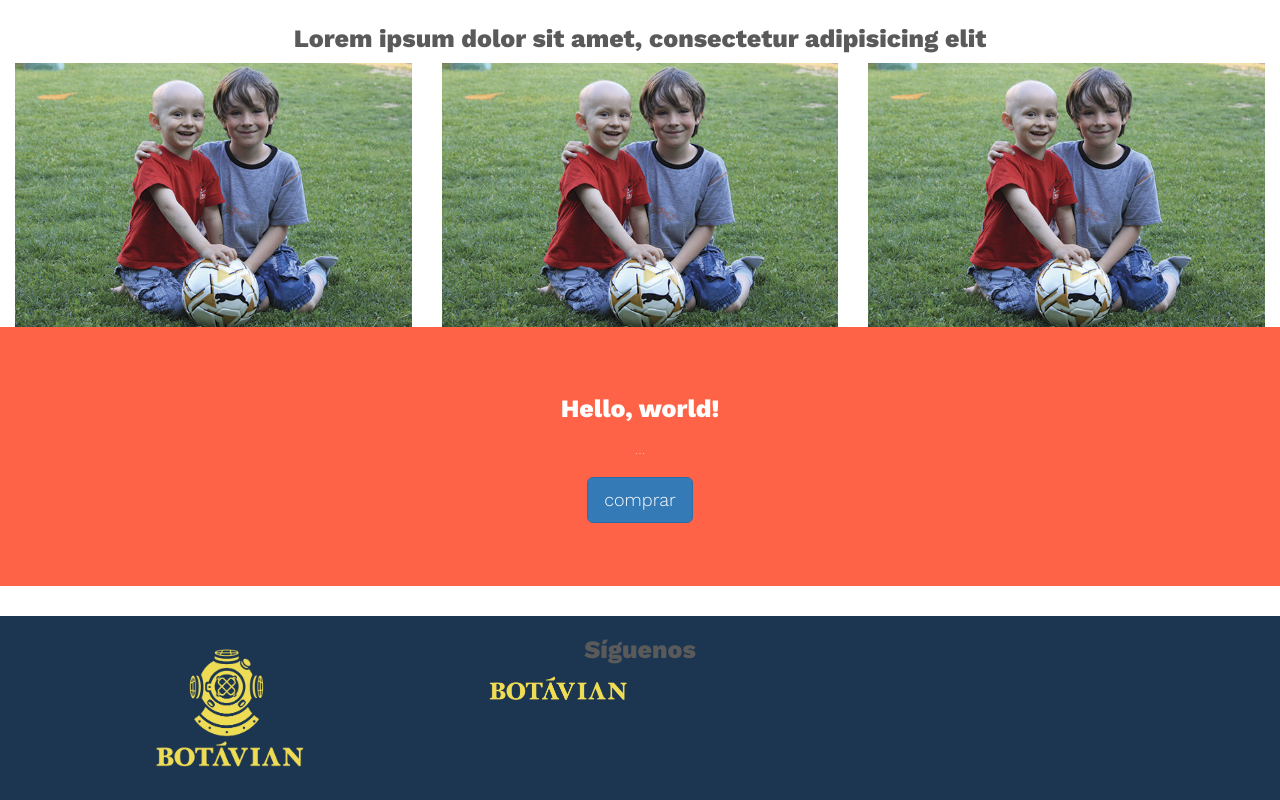
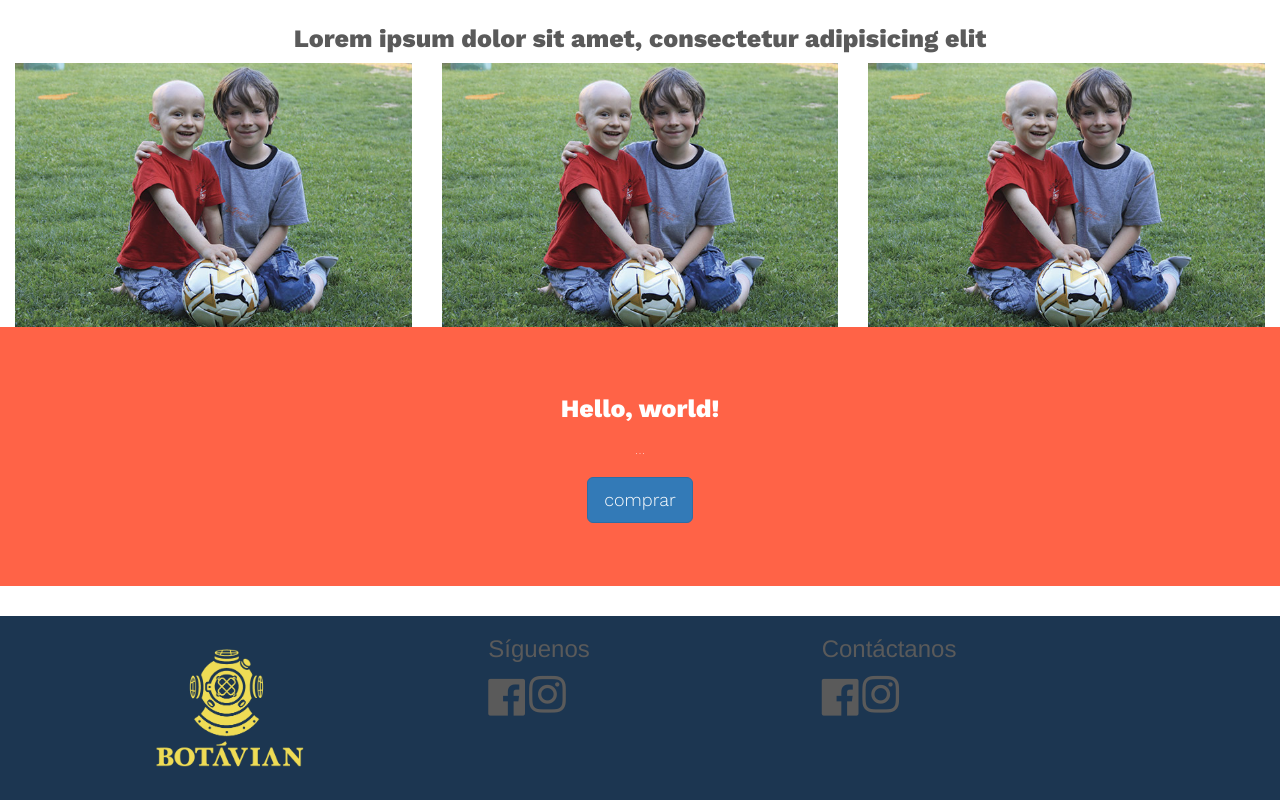
Before and after one commit to fqcerda/proyecto_final, a plain HTML site: page index.html in a window 1280 px wide. Shown: the part 535-1335 px from the top of the page. Drawn offline with nearby package versions, Linux system fonts and the light colour scheme.

Commit message:
avance 27 nov

```diff
--- a/index.html
+++ b/index.html
@@ -128,8 +128,14 @@
 				<a><img class="logo_footer" src="assets/images/botavian_logo_footer.png" alt=""></a>
 			</div>
 			<div class="col-md-4 col-xs-12">
-				<h2>Síguenos</h2>
-				<img class="logo" src="assets/images/botavian_logo.png" alt="">
+				<h3>Síguenos</h3>
+				<i class="fab fa-facebook fa-3x fa-lg"></i>
+				<i class="fab fa-instagram fa-3x"></i>
+			</div>
+			<div class="col-md-4 col-xs-12">
+				<h3>Contáctanos</h3>
+				<i class="fab fa-facebook fa-3x fa-lg"></i>
+				<i class="fab fa-instagram fa-3x"></i>
 			</div>
 		</div>
 	</div>
```
